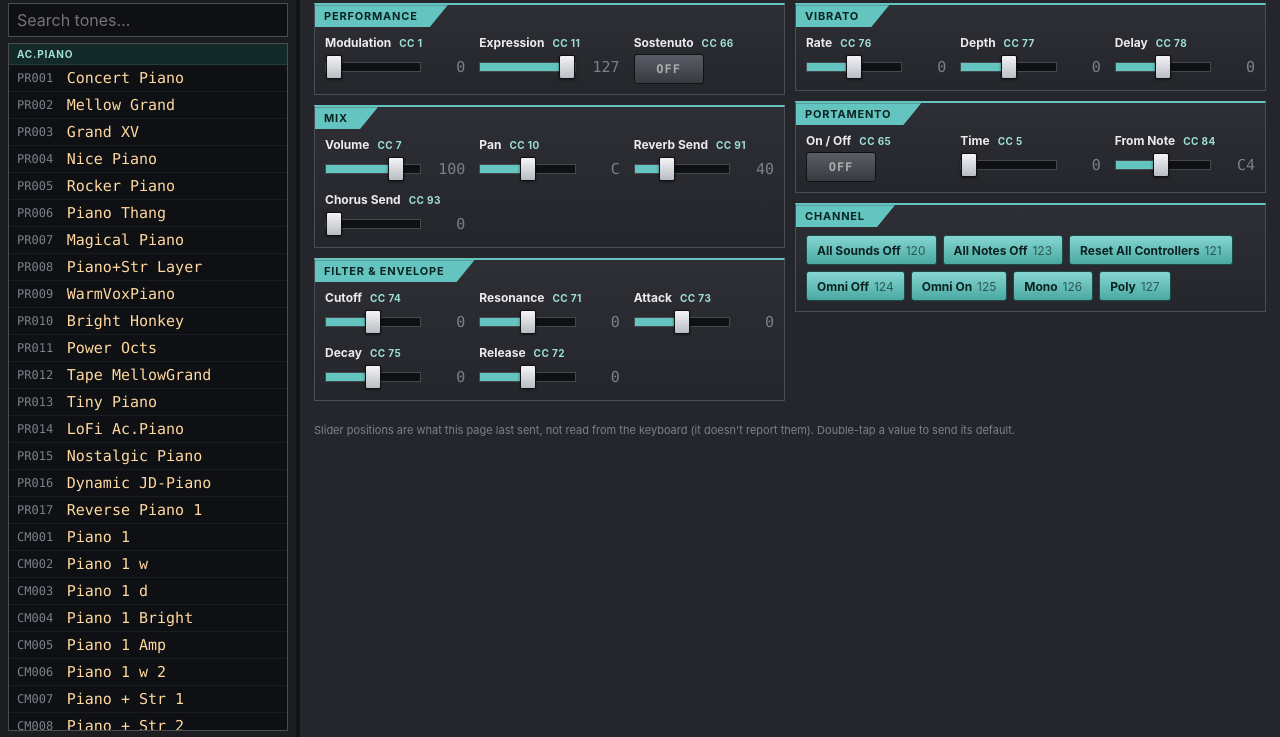
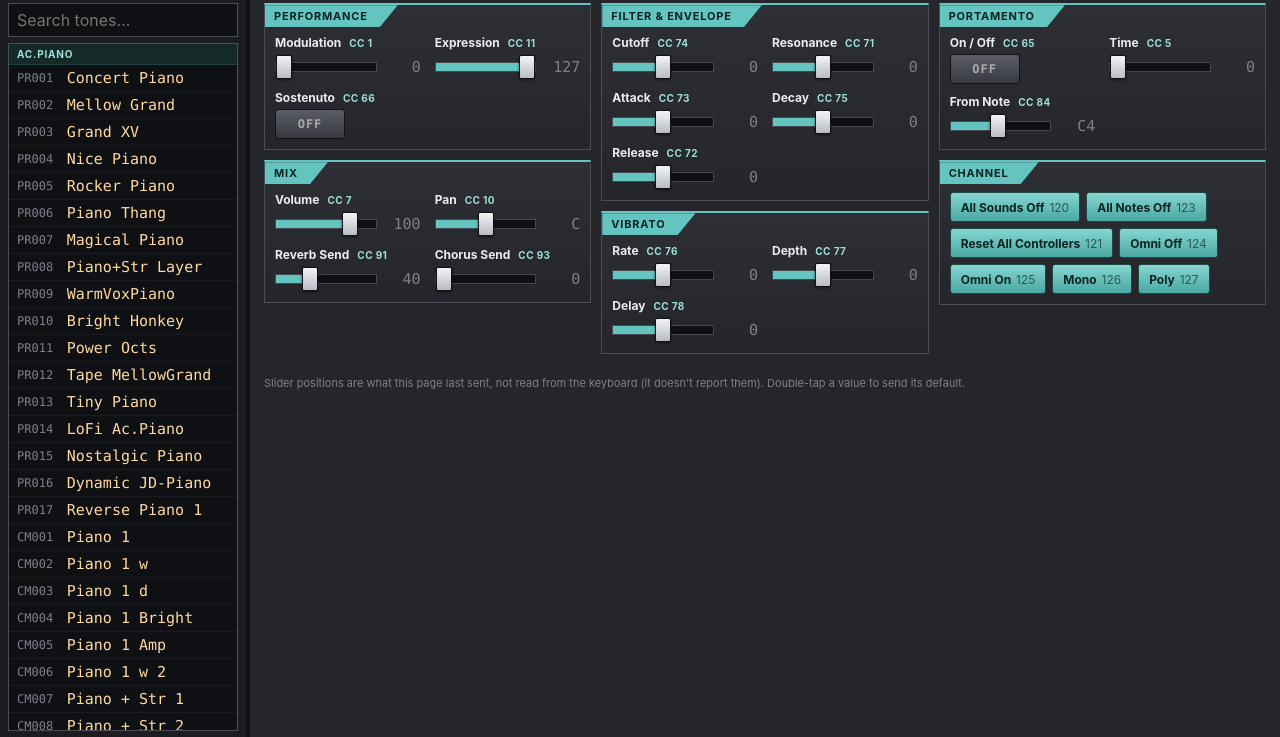
Before and after one commit to pianosnake/roland-go-keys, a plain HTML site: page index.html in a window 1280 px wide. Shown: the part 63-800 px from the top of the page. Drawn offline with Linux system fonts and the light colour scheme.

Commit message:
narrow left side

```diff
--- a/style.css
+++ b/style.css
@@ -29,7 +29,7 @@ body {
 
 /* ---------- left column: tones ---------- */
 .side {
-  width: 300px; flex: none; height: 100vh; display: flex; flex-direction: column; gap: 6px;
+  width: 250px; flex: none; height: 100vh; display: flex; flex-direction: column; gap: 6px;
   background: var(--side); padding: 10px 8px 6px; border-right: 4px solid var(--side-dark);
 }
 .brand { display: flex; align-items: flex-start; gap: 12px; }
```
